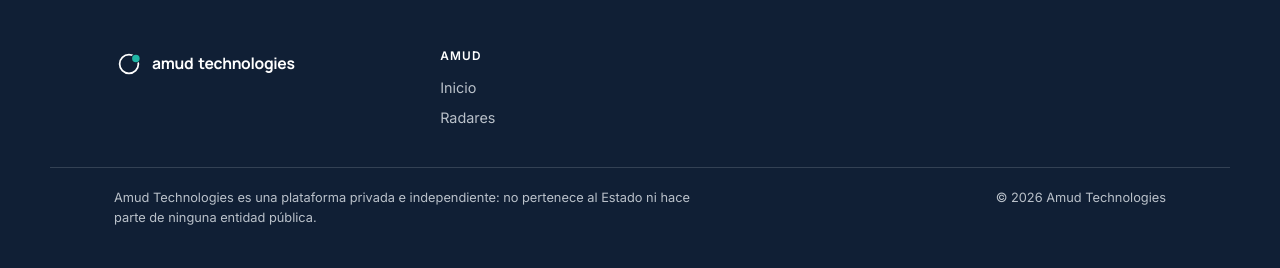
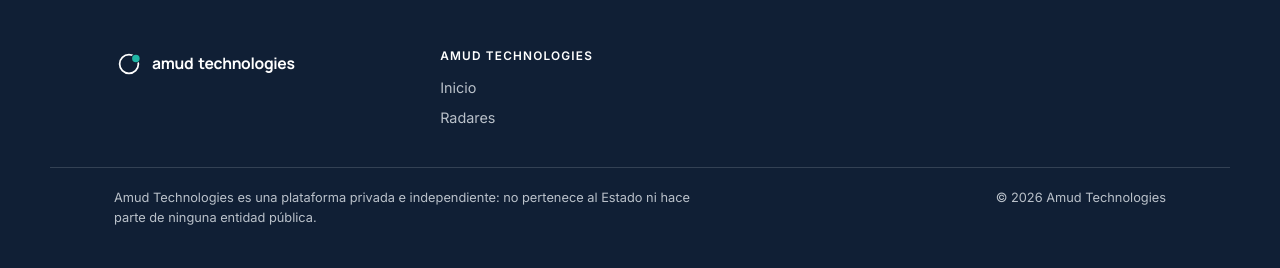
Before and after one commit to amudtechnologies/claims-engine, a Django app: page / in a window 1280 px wide. Shown: the part 851-1119 px from the top of the page. Run offline with Django 5.2, Linux system fonts and the light colour scheme; data comes from the database, SQL or seed files in the repository.

Commit message:
Use the full brand name Amud Technologies in the footer column title and results note
Co-Authored-By: Claude Sonnet 5.5 <noreply@anthropic.com>

```diff
--- a/web/home/templates/home/results.html
+++ b/web/home/templates/home/results.html
@@ -124,7 +124,7 @@
         {% if company_profile.email %}
         <a class="btn btn-primary" href="mailto:{{ company_profile.email }}?subject=Quiero%20verificar%20mi%20resultado&amp;body=Mi%20n%C3%BAmero%20consultado%20es%20{{ result.document_number|urlencode }}.">Solicitar acompañamiento</a>
         {% endif %}
-        <p class="results-next-fine">Amud es una plataforma privada e independiente: no pertenece al Estado ni hace parte de ninguna entidad pública.</p>
+        <p class="results-next-fine">Amud Technologies es una plataforma privada e independiente: no pertenece al Estado ni hace parte de ninguna entidad pública.</p>
       </div>
     </div>
   </section>
--- a/web/templates/base.html
+++ b/web/templates/base.html
@@ -96,7 +96,7 @@
         {% endif %}
       </div>
       <nav class="footer-col" aria-label="Navegación del sitio">
-        <h2 class="footer-col-title">Amud</h2>
+        <h2 class="footer-col-title">Amud Technologies</h2>
         <ul>
           <li><a href="{% url 'home:index' %}">Inicio</a></li>
           <li><a href="{% url 'home:radares' %}">Radares</a></li>
```
